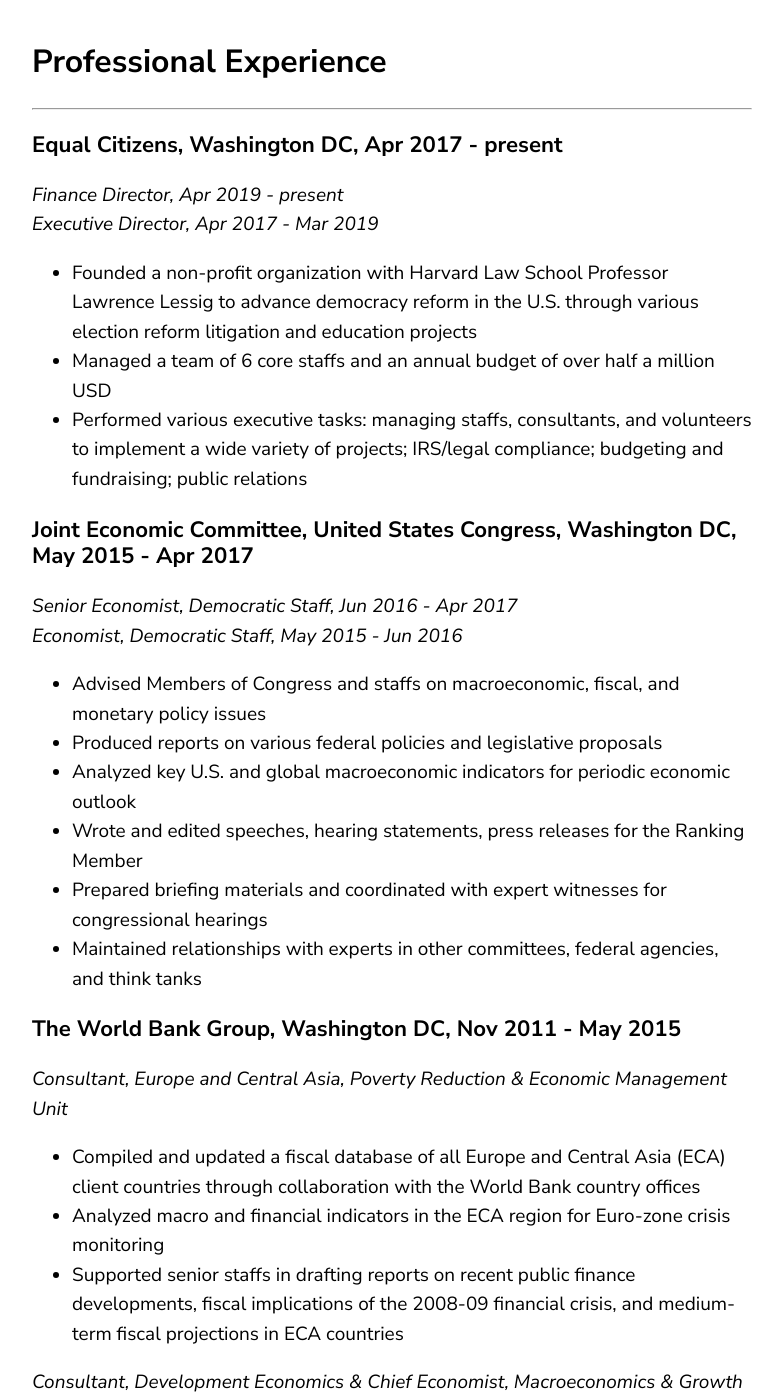
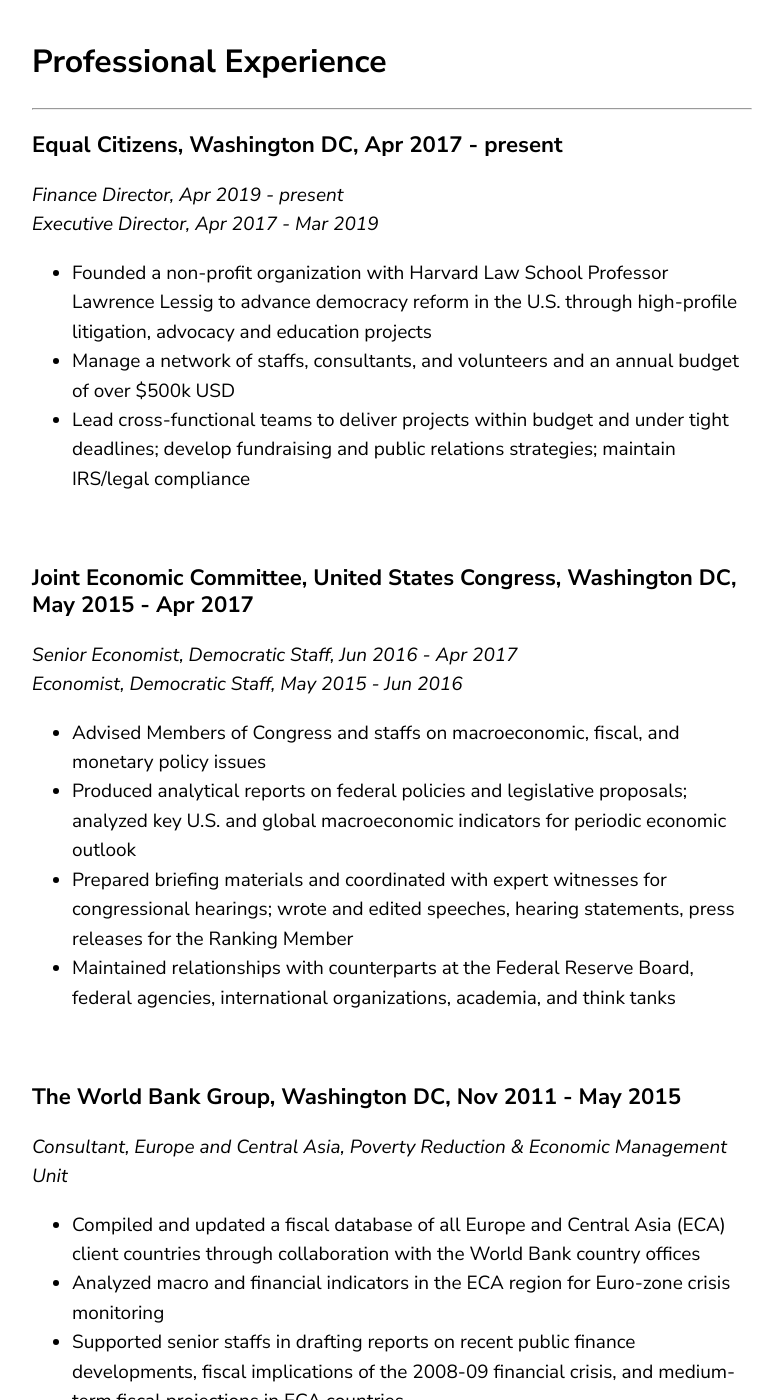
Before and after one commit to phoebetwong/phoebetwong.github.io, a Jekyll site: the page built from resume.md, in a window 1280 px wide and 1400 px high, scrolled down 1217 px. Shown: the whole window, without its empty margins (68-851 px from the left). Built offline with Jekyll 4.4.1, drawn with Linux system fonts in a browser that asks for light colours; a script that is not in the unit is left out; some of the changed text lies outside the part shown.

Commit message:
updated CV

```diff
--- a/resume.md
+++ b/resume.md
@@ -29,9 +29,10 @@
 ### Equal Citizens, Washington DC, Apr 2017 - present
 *Finance Director, Apr 2019 - present*<br>
 *Executive Director, Apr 2017 - Mar 2019*
-- Founded a non-profit organization with Harvard Law School Professor Lawrence Lessig to advance democracy reform in the U.S. through various election reform litigation and education projects
-- Managed a team of 6 core staffs and an annual budget of over half a million USD
-- Performed various executive tasks: managing staffs, consultants, and volunteers to implement a wide variety of projects; IRS/legal compliance; budgeting and fundraising; public relations
+-	Founded a non-profit organization with Harvard Law School Professor Lawrence Lessig to advance democracy reform in the U.S. through high-profile litigation, advocacy and education projects
+-	Manage a network of staffs, consultants, and volunteers and an annual budget of over $500k USD
+-	Lead cross-functional teams to deliver projects within budget and under tight deadlines; develop fundraising and public relations strategies; maintain IRS/legal compliance
+
 <br>
 
 ### Joint Economic Committee, United States Congress, Washington DC, May 2015 - Apr 2017
@@ -39,11 +40,10 @@
 *Economist, Democratic Staff, May 2015 - Jun 2016*
 
 -	Advised Members of Congress and staffs on macroeconomic, fiscal, and monetary policy issues
--	Produced reports on various federal policies and legislative proposals
--	Analyzed key U.S. and global macroeconomic indicators for periodic economic outlook
-- Wrote and edited speeches, hearing statements, press releases for the Ranking Member
-- Prepared briefing materials and coordinated with expert witnesses for congressional hearings
-- Maintained relationships with experts in other committees, federal agencies, and think tanks
+-	Produced analytical reports on federal policies and legislative proposals; analyzed key U.S. and global macroeconomic indicators for periodic economic outlook
+-	Prepared briefing materials and coordinated with expert witnesses for congressional hearings; wrote and edited speeches, hearing statements, press releases for the Ranking Member
+-	Maintained relationships with counterparts at the Federal Reserve Board, federal agencies, international organizations, academia, and think tanks
+
 <br>
 
 ### The World Bank Group, Washington DC, Nov 2011 - May 2015
@@ -88,10 +88,18 @@
 ---
 - Phoebe Wong and Robert Bennett (2019), “Everything a Data Scientist Should Know About Data Management,” Towards Data Science.
 -	Phoebe Wong (2019), “Predicting vs. Explaining,” Towards Data Science.
--	Phoebe Wong and Adam Eichen (2018), “Russian indictments show that the US needs federal oversight of election security,” TechCrunch.
+-	Phoebe Wong and Adam Eichen (2018), “Russian Indictments Show that the US Needs Federal Oversight of Election Security,” TechCrunch.
 -	Joint Economic Committee (2016), “Federal Investment in U.S. Legacy Transit Systems.”
 -	Joint Economic Committee (2016), “The 2016 Joint Economic Report, Minority View,” Chapter 3, The Effect of the Global Economy.
-- Minujin Alberto, Enrique Delamonica and Phoebe Wong (2006), “Exploring the properties of child poverty indicators in various socioeconomic contexts,” UNICEF–DPP Working Paper Series, New York.
+- Minujin Alberto, Enrique Delamonica and Phoebe Wong (2006), “Exploring the Properties of Child Poverty Indicators in Various Socioeconomic Contexts,” UNICEF–DPP Working Paper Series, New York.
+
+<br>
+## Working Papers
+---
+-	Phoebe Wong (2019), “Estimating the Effects of Independent Political Spending on Federal Contract Awards post-<i>Citizens United</i> with Machine Learning Methods.”
+-	Phoebe Wong (2019), “Deficit Bias, Fiscal Rules, and Special Interest Politics: Would ‘Draining the Swamp’ Reduce Budget Deficit and Public Debt?”
+-	Phoebe Wong (2019), “Are Porkless Federal Grants Less Sticky? Evidence on the Flypaper Effect of Federal Highway Grants Under the Federal Earmark Ban.”
+
 
 <br>
 ## Invited Presentations
```
Also changed, not shown: other parts of resume.md (+1 -1 lines).
